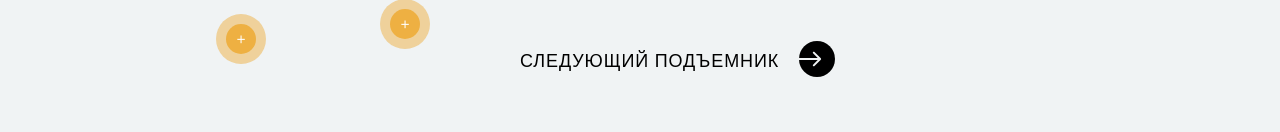
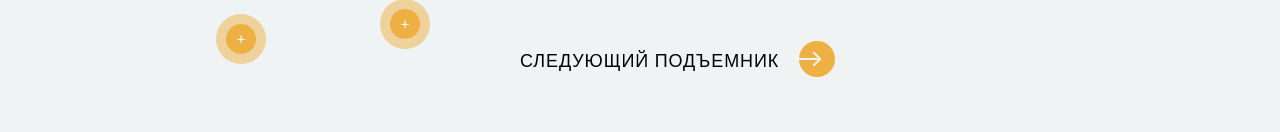
Before and after one commit to ilya-step/ultraparking.ru, a plain HTML site: page index.html in a window 1280 px wide. Shown: the part 1129-1261 px from the top of the page. Drawn offline with nearby package versions, Linux system fonts and the light colour scheme.

Commit message:
Add files via upload

```diff
--- a/css/style.css
+++ b/css/style.css
@@ -630,7 +630,7 @@ select {
 }
 
 .new-next:after {
-	content: url(../images/icon/arrow-full-right.svg);
+	content: url(../images/icon/arrow-full-right-yellow.svg);
 	display: block;
 	width: 36px;
 	position: absolute;
```
Also changed, not shown: images/icon/arrow-full-right-yellow.svg (added).
